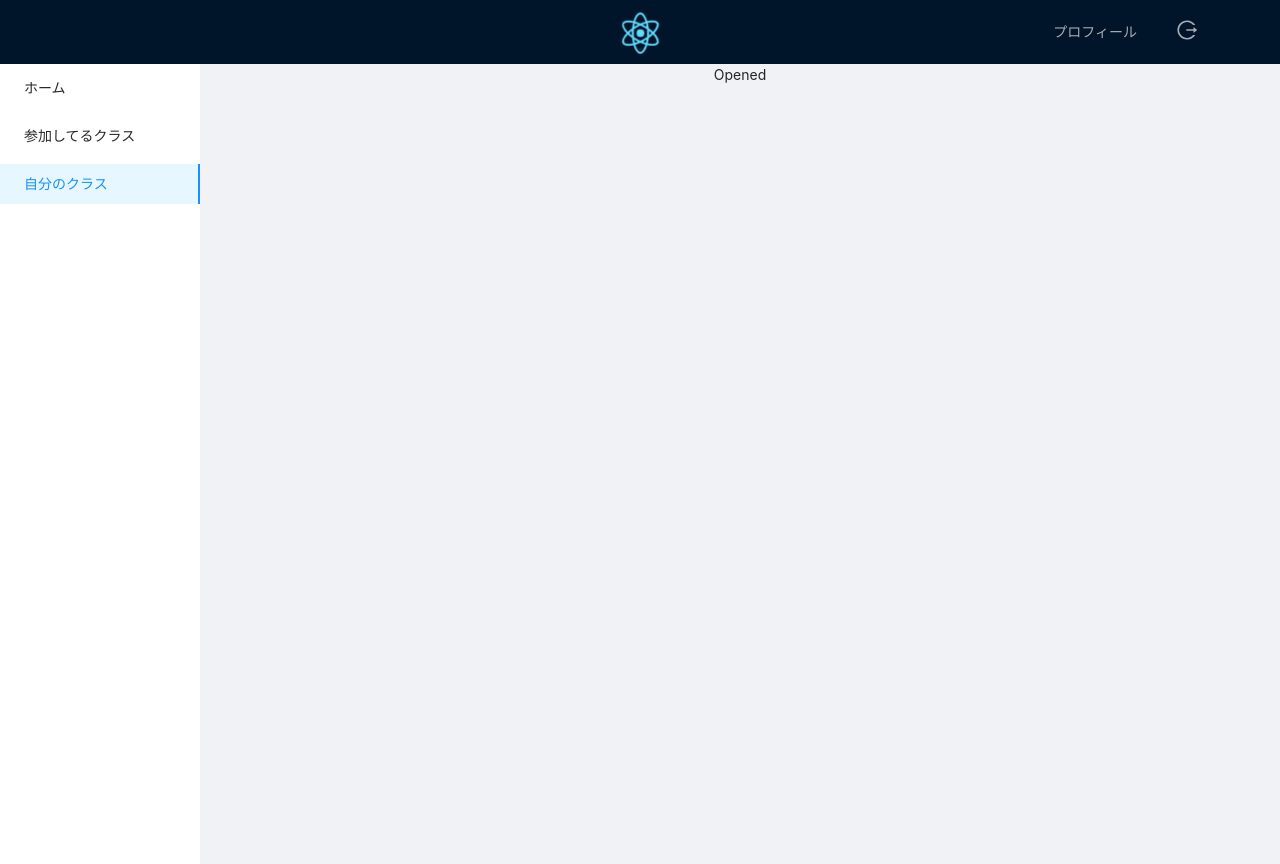
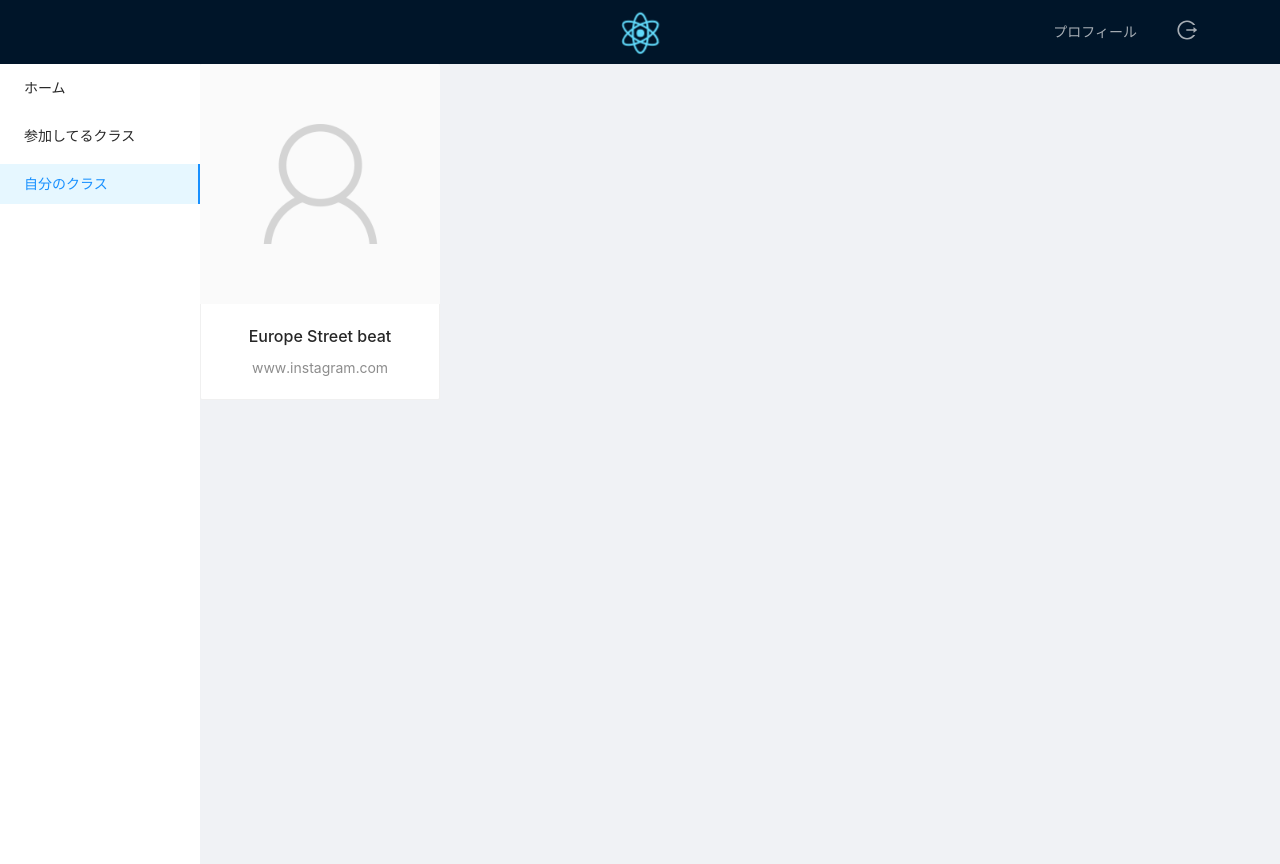
Before and after one commit to phanngoccuong/cheflix_frontend, a React (Create React App) app: page /opened in a window 1280 px wide. Built offline with nearby package versions, Linux system fonts and the light colour scheme; sample sign-in values are in the browser's storage.

Commit message:
fix reducer bug

```diff
--- a/src/actions/auth.js
+++ b/src/actions/auth.js
@@ -45,6 +45,7 @@ const signIn = (email, password, history, showMessage) => {
             history.push('/');
             showMessage();
         } catch (e) {
+            console.log(e.response.data.errorCode);
             dispatch(signInFailure(e.response.data.errorCode));
             showMessage(e.response.data.errorCode);
         }
--- a/src/actions/user.js
+++ b/src/actions/user.js
@@ -33,6 +33,7 @@ const getUser = (id) => {
             let result = await axios.client.get(`/users/${id}`).then(response => response.data);
             dispatch(getUserSuccess(result.data.user));
         } catch (e) {
+            console.log(e.response.data.errorCode);
             dispatch(getUserFailure(e.response.data.errorCode));
         }
     }
@@ -68,6 +69,7 @@ const updateUser = (id, { address, phoneNumber, firstName, dateOfBirth }) => {
             }).then(response => response.data);
             dispatch(updateUserSuccess());
         } catch (e) {
+            console.log(e.response.data.errorCode);
             dispatch(updateUserFailure(e.response.data.errorCode));
         }
     }
--- a/src/components/EditProfileModal.jsx
+++ b/src/components/EditProfileModal.jsx
@@ -42,6 +42,8 @@ class EditProfileModal extends Component {
 
 	}
 
+	formRef = React.createRef();
+
 	onFinish = values => {
 		this.props.actions.updateUser(localStorage.getItem('id'), values);
 		this.props.hideModal();
@@ -56,12 +58,15 @@ class EditProfileModal extends Component {
 			<Modal
 				title="情報を編集する"
 				visible={this.props.modalVisible}
-				onOk={this.props.hideModal}
+				onOk={() => {
+					this.formRef.current.submit();
+					this.props.hideModal();
+				}}
 				onCancel={this.props.hideModal}
 				okText="確認"
 				cancelText="キャンセル"
 			>
-				<Form {...layout} name="nest-messages" initialValues={{ remember: true }} onFinish={this.onFinish} onFinishFailed={this.onFinishFailed} validateMessages={validateMessages}>
+				<Form {...layout} name="nest-messages" initialValues={{ remember: true }} onFinish={this.onFinish} onFinishFailed={this.onFinishFailed} validateMessages={validateMessages} ref={this.formRef}>
 					{/* <Form.Item name="password" label="パスワード" rules={[{ required: true }]}>
 						<Input.Password />
 					</Form.Item> */}
--- a/src/pages/Main.jsx
+++ b/src/pages/Main.jsx
@@ -6,6 +6,7 @@ import { Header, Sidebar } from '../components';
 import { isAuthenticated } from '../utils';
 
 import Profile from './Profile';
+import OpenedCourses from './OpenedCourses';
 
 const { Content } = Layout;
 
@@ -26,7 +27,7 @@ function Main() {
                                 Enrolled
                             </Route>
                             <Route path="/opened">
-                                Opened
+                                <OpenedCourses />
                             </Route>
                             <Route path="/profile">
                                 <Profile />
--- /dev/null
+++ b/src/pages/OpenedCourses/OpenedCourses.jsx
@@ -0,0 +1,45 @@
+import React, { Component } from "react";
+import { Layout, Card, Col, Row, Select, Alert, Button, Space } from 'antd';
+import { Descriptions, Divider } from 'antd';
+import { bindActionCreators } from 'redux';
+import { connect } from 'react-redux';
+
+import { EditProfileModal } from "../../components";
+import "./OpenedCourses.css"
+import profileDefault from '../../images/default-profile.png';
+import { userActions } from '../../actions';
+
+const mapStateToProps = (state) => {
+    return {
+        ...state
+    }
+}
+
+const mapDispatchToProps = (dispatch) => {
+    return {
+        actions: bindActionCreators({ ...userActions }, dispatch),
+        dispatch
+    }
+}
+
+const { Meta } = Card;
+
+function OpenedCourses() {
+    return (
+        <div className="Opened-courses">
+            <Row>
+                <Col >
+                    <Card
+                        hoverable
+                        style={{ width: 240 }}
+                        cover={<img alt="example" src={profileDefault} />}
+                    >
+                        <Meta title="Europe Street beat" description="www.instagram.com" />
+                    </Card>
+                </Col>
+            </Row>
+        </div>
+    );
+}
+
+export default connect(mapStateToProps, mapDispatchToProps)(OpenedCourses);
--- /dev/null
+++ b/src/pages/OpenedCourses/index.js
@@ -0,0 +1,3 @@
+import OpenedCourses from './OpenedCourses';
+
+export default OpenedCourses;
--- a/src/store/reducers/user.js
+++ b/src/store/reducers/user.js
@@ -21,7 +21,7 @@ const userReducer = (state = initialState, action) => {
         case 'GET_USER_FAILURE': {
             return {
                 ...state,
-                message: action.payload.message,
+                errorCode: action.payload.errorCode,
                 isFetching: false
             }
         }
@@ -34,14 +34,13 @@ const userReducer = (state = initialState, action) => {
         case 'UPDATE_USER_SUCCESS': {
             return {
                 ...state,
-                ...action.payload.user,
                 isUpdating: false,
             }
         }
         case 'UPDATE_USER_FAILURE': {
             return {
                 ...state,
-                message: action.payload.message,
+                errorCode: action.payload.errorCode,
                 isUpdating: false
             }
         }
```
Also changed, not shown: src/pages/OpenedCourses/OpenedCourses.css (added).
